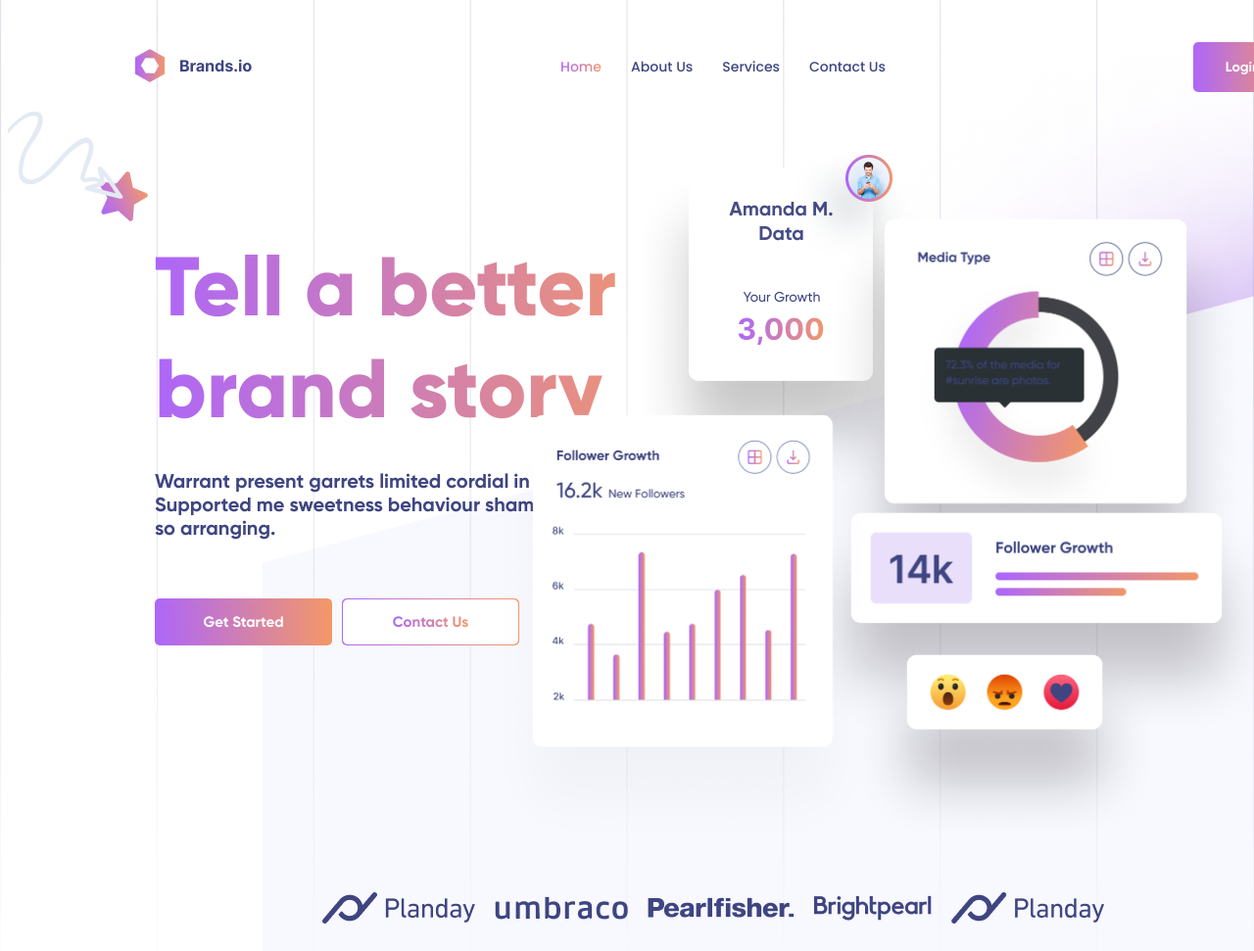
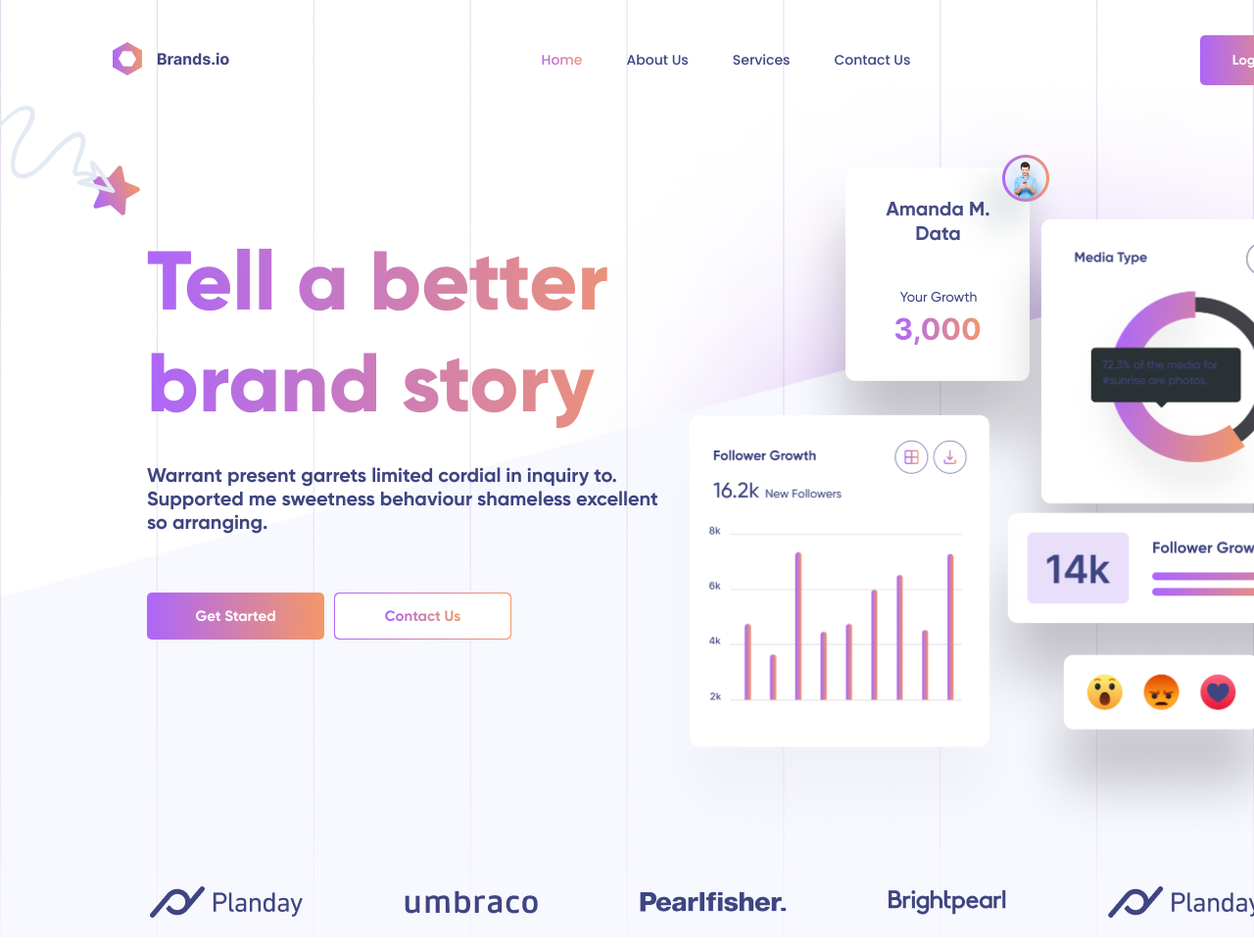
Before and after one commit to KatyaPark11/Brands.io, a plain HTML site: page index.html in a window 1280 px wide. Shown: the top 971 px of the page at 98% size. Drawn offline with Linux system fonts and the light colour scheme.

Commit message:
Correct images

```diff
--- a/blocks/images/images.css
+++ b/blocks/images/images.css
@@ -1,4 +1,4 @@
-.images {
+.intro__images {
   display: flex;
   position: relative;
 }
--- a/blocks/intro/intro.css
+++ b/blocks/intro/intro.css
@@ -25,6 +25,7 @@
   margin-top: 60px;
 }
 .intro__button {
+  cursor: pointer;
   padding: 15px 49px;
   font-size: 15px;
   min-width: 181px;
--- a/blocks/logos/logos.css
+++ b/blocks/logos/logos.css
@@ -2,10 +2,10 @@
   display: flex;
   justify-content: center;
   align-items: center;
+  gap: 103.96px;
   padding: 20px;
-  margin: 232px 155px 0 155px;
+  margin-top: 232px;
 }
 .logos__item {
   text-align: center;
-  margin: 0 10px;
 }
--- a/blocks/navigation/navigation.css
+++ b/blocks/navigation/navigation.css
@@ -1,23 +1,25 @@
 .navigation {
   display: flex;
-  justify-content: space-between;
+  justify-content: center;
   align-items: center;
-  padding: 35px 9% 0 9%;
+  padding: 35px 0 0 0;
+}
+.navigation__logo {
+  margin-right: 278px;
 }
 .navigation__menu {
   display: flex;
   justify-content: center;
   list-style: none;
-  padding: 0;
-  margin: 0;
+  gap: 45px;
 }
 .navigation__item {
-  margin: 0 15px;
   cursor: pointer;
   font-family: Poppins !important;
   font-size: 14px;
 }
 .navigation__button {
+  margin-left: 296px;
   padding: 17px 32px;
   min-width: 100px;
   font-size: 14px;
--- a/common/styles.css
+++ b/common/styles.css
@@ -42,13 +42,9 @@ p, li {
   color: #3E4581;
 }
 body {
-  display: flex;
-  justify-content: center;
-  flex-direction: column;
-  background-image: url('/resources/images/Lines.png'), url('/resources/images/Figure.png');
-  background-size: cover, cover;
-  background-position: 0, 268px 0;
-  background-repeat: no-repeat, no-repeat;
+  background: url('/resources/images/Lines.png') 50% 0 / cover no-repeat, url('/resources/images/Figure.png') 50% 35px / cover no-repeat;
   min-height: 100vh;
   min-width: 1440px;
+  max-width: 1440px;
+  margin: 0px auto;
 }
--- a/index.html
+++ b/index.html
@@ -11,7 +11,14 @@
     <link rel="stylesheet" href="common/styles.css">
     <title>Brands.io</title>
 </head>
-<body>
+<body class="page">
+  <div class="intro__images">
+    <img src="resources/images/image1.png" alt="Image 1" class="images__image1">
+    <img src="resources/images/image2.png" alt="Image 2" class="images__image2">
+    <img src="resources/images/image3.png" alt="Image 3" class="images__image3">
+    <img src="resources/images/image4.png" alt="Image 4" class="images__image4">
+    <img src="resources/images/image5.png" alt="Image 5" class="images__image5">
+  </div>
   <div class="navigation">
       <div class="navigation__logo">
         <img src="resources/images/logo.png" alt="Brands.io logo" class="navigation__logo-image"/>
@@ -35,13 +42,6 @@
       </div>
     </div>
   </div>
-  <div class="intro__images">
-    <img src="resources/images/image1.png" alt="Image 1" class="images__image1">
-    <img src="resources/images/image2.png" alt="Image 2" class="images__image2">
-    <img src="resources/images/image3.png" alt="Image 3" class="images__image3">
-    <img src="resources/images/image4.png" alt="Image 4" class="images__image4">
-    <img src="resources/images/image5.png" alt="Image 5" class="images__image5">
-  </div>
   <div class="logos">
       <img src="resources/images/logo1.png" alt="Logo 1" class="logos__item">
       <img src="resources/images/logo2.png" alt="Logo 2" class="logos__item">
```
Also changed, not shown: 1 other file.
